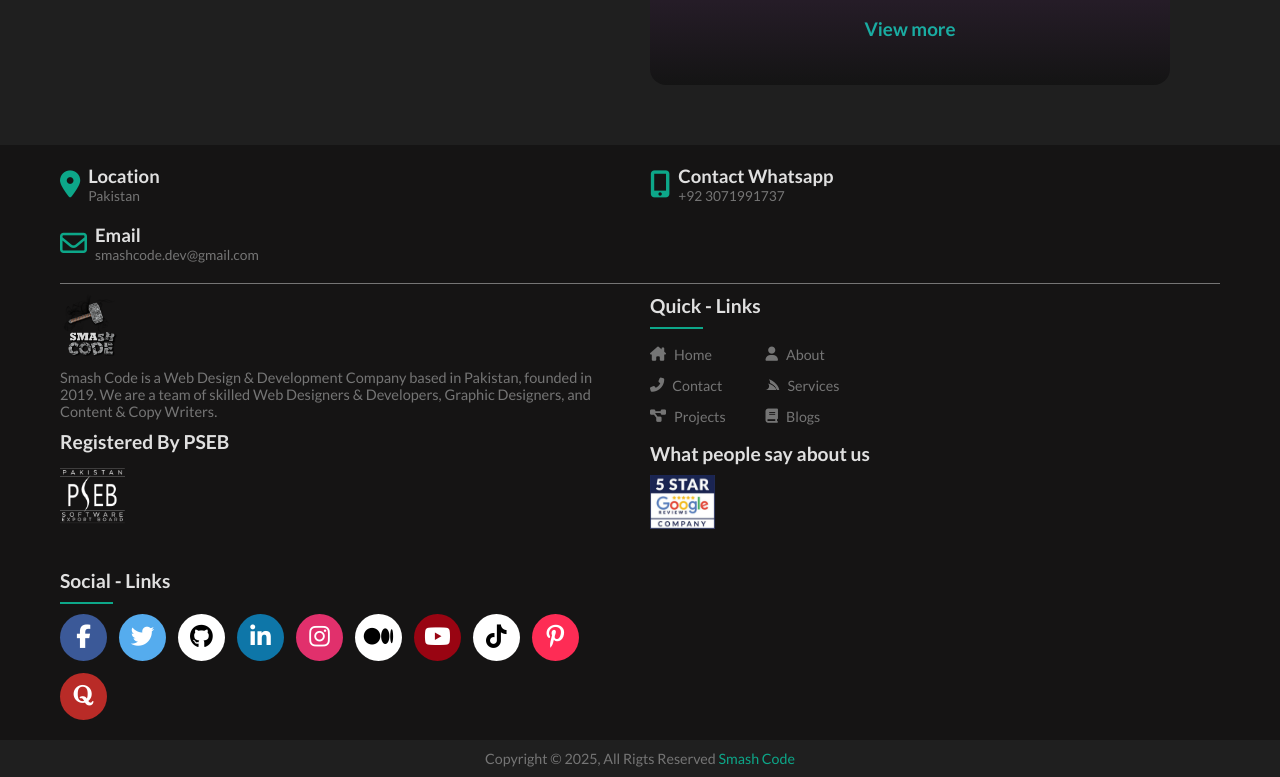
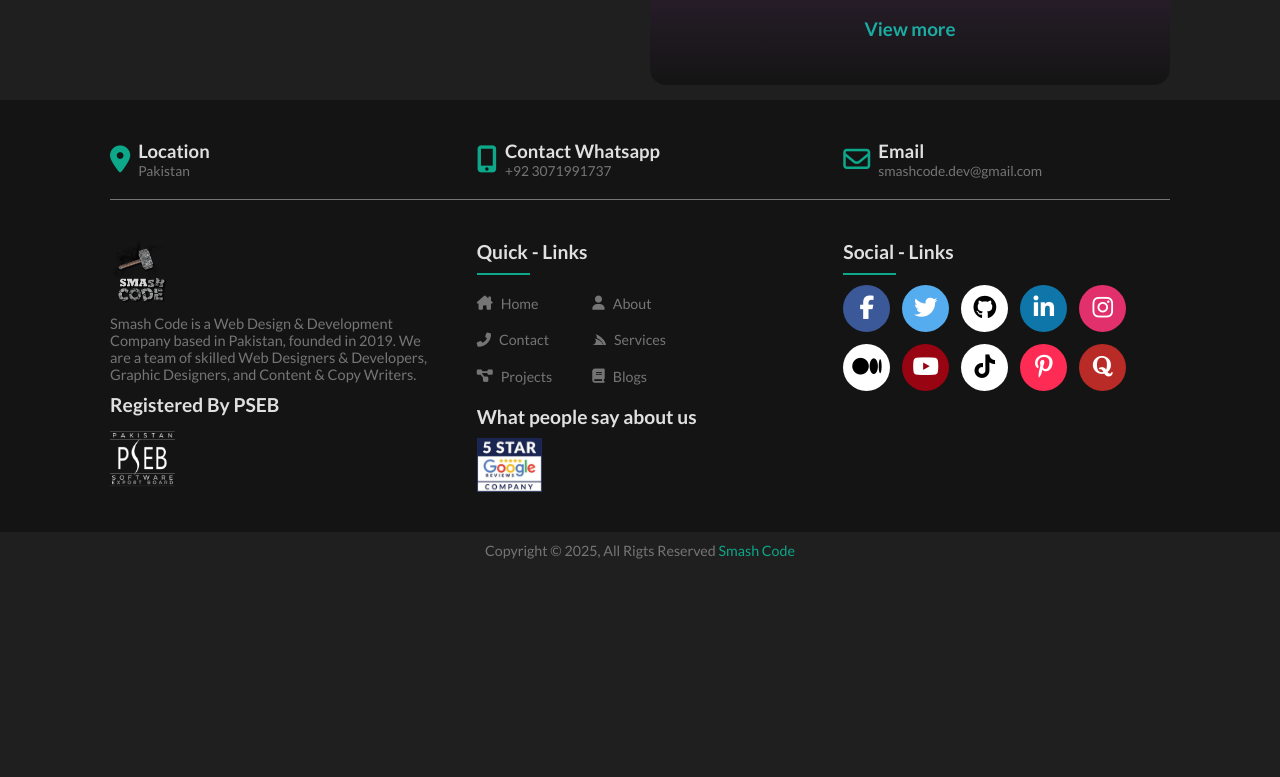
Before and after one commit to haider-ali-1/smash-code-landing-page, a plain HTML site: page index.html in a window 1280 px wide. Shown: the part 3839-4616 px from the top of the page. After the commit the page ends 4408 px from the top, so only its background shows below. Drawn offline with Linux system fonts and the light colour scheme.

Commit message:
fix footer bug

```diff
--- a/assests/css/style.css
+++ b/assests/css/style.css
@@ -279,26 +279,34 @@
 
 /* Footer Section */
 
-.footer {
-  background-color: #151414;
-  margin-top: 6rem;
+footer {
+  background-color: #141414;
 }
 
-.footer-container {
-  padding: 1rem 2rem;
+.footer-top {
+  padding-top: 3rem;
 }
 
-.footer-sections.top {
-  padding-top: 1rem;
-  padding-bottom: 2rem;
+.footer-bottom {
+  padding-block: 3rem;
 }
 
-.footer-sections.top,
-.footer-sections.bottom {
+.footer-top__container,
+.footer-bottom__container,
+.footer-copyright__container {
+  padding-inline: 1rem;
+}
+
+.footer-top__container > div {
+  padding-block: 1rem 2rem;
+  border-bottom: 1px solid #757575;
+}
+
+.footer-top__container > div,
+.footer-bottom__container > div {
   display: grid;
   grid-template-columns: repeat(1, 1fr);
-  gap: 2rem;
-  border-bottom: 1px solid #757575;
+  gap: 10px 40px;
 }
 
 .footer-section.location,
@@ -309,9 +317,7 @@
   gap: 8px;
 }
 
-.footer-section.location i,
-.footer-section.whatsapp i,
-.footer-section.email i {
+.footer-top i {
   font-size: clamp(1rem, 1.878vw + 0.296rem, 3rem);
   color: #0da789;
 }
@@ -417,23 +423,23 @@
   font-size: clamp(1.5rem, 0.939vw + 1.148rem, 2.5rem);
 }
 
-.copyright {
+.footer-copyright {
   background-color: #1f1f1f;
   color: #757575;
 }
 
-.copyright a {
+.footer-copyright__container > div {
+  padding: 1rem 2rem;
+  text-align: center;
+}
+
+.footer-copyright a {
   color: #0da789;
   font-weight: 500;
 }
 
-.copyright p {
+.footer-copyright p {
   font-size: clamp(1rem, 0.469vw + 0.824rem, 1.5rem);
-}
-
-.copyright.container {
-  text-align: center;
-  padding: 1rem;
 }
 
 /* Footer Section End */
@@ -469,8 +475,10 @@
 
   /* Main */
 
-  .main__container {
-    padding: 0 4rem;
+  .main__container,
+  .footer-top__container,
+  .footer-bottom__container {
+    padding: 0 10rem;
   }
 
   /* Main End */
@@ -502,12 +510,12 @@
   .footer-section.links .links-wrapper {
     row-gap: 0;
   }
-  .footer-sections.top {
+
+  .footer-top__container > div,
+  .footer-bottom__container > div {
     grid-template-columns: repeat(2, 1fr);
   }
-  .footer-sections.bottom {
-    grid-template-columns: repeat(2, 1fr);
-  }
+
   .footer-section.about,
   .footer-section.links,
   .footer-section.social {
@@ -532,28 +540,26 @@
   }
 
   .main__container {
-    padding: 0 10rem;
+    padding-inline: 10rem;
   }
 
   .copyright.container,
   .projects-section__container,
   .footer-container {
-    padding-left: 6rem;
-    padding-right: 6rem;
+    padding-inline: 6rem;
   }
 
   /* FOOTER */
 
-  .footer-sections.top {
-    grid-template-columns: repeat(2, 1fr);
+  .footer-top__container > div,
+  .footer-bottom__container > div {
+    grid-template-columns: repeat(3, 1fr);
   }
 }
 
 @media (min-width: 1300px) {
-  .footer-sections.top {
-    grid-template-columns: repeat(3, 1fr);
-  }
-  .footer-sections.bottom {
+  .footer-top__container,
+  .footer-bottom__container {
     grid-template-columns: repeat(3, 1fr);
   }
 }
--- a/index.html
+++ b/index.html
@@ -287,7 +287,131 @@
     </main>
 
     <footer class="footer">
-      <div class="footer-container container">
+      <div class="footer-top">
+        <div class="container">
+          <div class="footer-top__container">
+            <div>
+              <section class="footer-section location">
+                <i class="fa-solid fa-location-dot"></i>
+                <div>
+                  <h4>Location</h4>
+                  <p>Pakistan</p>
+                </div>
+              </section>
+              <section class="footer-section whatsapp">
+                <i class="fa-solid fa-mobile-screen-button"></i>
+                <div>
+                  <h4>Contact Whatsapp</h4>
+                  <p>+92 3071991737</p>
+                </div>
+              </section>
+              <section class="footer-section email">
+                <i class="fa-regular fa-envelope"></i>
+                <div>
+                  <h4>Email</h4>
+                  <p>smashcode.dev@gmail.com</p>
+                </div>
+              </section>
+            </div>
+          </div>
+        </div>
+      </div>
+
+      <div class="footer-bottom">
+        <div class="container">
+          <div class="footer-bottom__container">
+            <div>
+              <section class="footer-section about">
+                <img src="./assests/images/logo.png" alt="Smash Code Logo" />
+                <p>
+                  Smash Code is a Web Design & Development Company based in
+                  Pakistan, founded in 2019. We are a team of skilled Web
+                  Designers & Developers, Graphic Designers, and Content & Copy
+                  Writers.
+                </p>
+                <h4>Registered By PSEB</h4>
+                <img src="./assests/images/img3.png" alt="PSEB Logo" />
+              </section>
+
+              <section class="footer-section links">
+                <h4>Quick - Links</h4>
+                <ul class="links-wrapper">
+                  <li>
+                    <a href=""><i class="fa-solid fa-house-chimney"></i>Home</a>
+                  </li>
+                  <li>
+                    <a href=""><i class="fa-solid fa-user"></i>About</a>
+                  </li>
+                  <li>
+                    <a href=""><i class="fa-solid fa-phone-flip"></i>Contact</a>
+                  </li>
+                  <li>
+                    <a href=""
+                      ><i class="fa-brands fa-servicestack"></i>Services</a
+                    >
+                  </li>
+                  <li>
+                    <a href=""
+                      ><i class="fa-solid fa-diagram-project"></i>Projects</a
+                    >
+                  </li>
+                  <li>
+                    <a href=""><i class="fa-solid fa-book"></i>Blogs</a>
+                  </li>
+                </ul>
+                <h4>What people say about us</h4>
+                <img src="./assests/images/google.jpeg" alt="" srcset="" />
+              </section>
+
+              <section class="footer-section social">
+                <h4>Social - Links</h4>
+                <div class="social-links">
+                  <a href="" class="facebook"
+                    ><i class="fab fa-facebook-f"></i
+                  ></a>
+                  <a href="" class="twitter"><i class="fab fa-twitter"></i></a>
+                  <a href="" class="github"><i class="fab fa-github"></i></a>
+                  <a href="" class="linkedin"
+                    ><i class="fab fa-linkedin-in"></i
+                  ></a>
+                  <a href="" class="instagram"
+                    ><i class="fab fa-instagram"></i
+                  ></a>
+                  <a href="" class="medium"><i class="fab fa-medium-m"></i></a>
+                  <a href="" class="youtube"><i class="fab fa-youtube"></i></a>
+                  <a href="" class="tiktok"><i class="fab fa-tiktok"></i></a>
+                  <a href="" class="pinterest"
+                    ><i class="fab fa-pinterest-p"></i
+                  ></a>
+                  <a href="" class="quora"><i class="fab fa-quora"></i></a>
+                </div>
+              </section>
+            </div>
+          </div>
+        </div>
+      </div>
+
+      <div class="footer-copyright">
+        <div class="container">
+          <div class="footer-copyright__container">
+            <div>
+              <p>
+                Copyright &copy; 2025, All Rigts Reserved
+                <a href="https://www.smashcode.com">Smash Code</a>
+              </p>
+            </div>
+          </div>
+        </div>
+      </div>
+
+      <!-- <div class="footer-copyright">
+        <div class="container">
+          <div class="footer-copyright__container"></div>
+        </div>
+      </div>
+
+      <div class="container">
+        <div class="footer__container">
           <div class="footer-sections top">
             <section class="footer-section location">
               <i class="fa-solid fa-location-dot"></i>
@@ -317,8 +441,9 @@
               <img src="./assests/images/logo.png" alt="Smash Code Logo" />
               <p>
                 Smash Code is a Web Design & Development Company based in
-              Pakistan, founded in 2019. We are a team of skilled Web Designers
-              & Developers, Graphic Designers, and Content & Copy Writers.
+                Pakistan, founded in 2019. We are a team of skilled Web
+                Designers & Developers, Graphic Designers, and Content & Copy
+                Writers.
               </p>
               <h4>Registered By PSEB</h4>
               <img src="./assests/images/img3.png" alt="PSEB Logo" />
@@ -337,7 +462,9 @@
                   <a href=""><i class="fa-solid fa-phone-flip"></i>Contact</a>
                 </li>
                 <li>
-                <a href=""><i class="fa-brands fa-servicestack"></i>Services</a>
+                  <a href=""
+                    ><i class="fa-brands fa-servicestack"></i>Services</a
+                  >
                 </li>
                 <li>
                   <a href=""
@@ -355,11 +482,17 @@
             <section class="footer-section social">
               <h4>Social - Links</h4>
               <div class="social-links">
-              <a href="" class="facebook"><i class="fab fa-facebook-f"></i></a>
+                <a href="" class="facebook"
+                  ><i class="fab fa-facebook-f"></i
+                ></a>
                 <a href="" class="twitter"><i class="fab fa-twitter"></i></a>
                 <a href="" class="github"><i class="fab fa-github"></i></a>
-              <a href="" class="linkedin"><i class="fab fa-linkedin-in"></i></a>
-              <a href="" class="instagram"><i class="fab fa-instagram"></i></a>
+                <a href="" class="linkedin"
+                  ><i class="fab fa-linkedin-in"></i
+                ></a>
+                <a href="" class="instagram"
+                  ><i class="fab fa-instagram"></i
+                ></a>
                 <a href="" class="medium"><i class="fab fa-medium-m"></i></a>
                 <a href="" class="youtube"><i class="fab fa-youtube"></i></a>
                 <a href="" class="tiktok"><i class="fab fa-tiktok"></i></a>
@@ -371,14 +504,16 @@
             </section>
           </div>
         </div>
-      <section class="copyright">
-        <div class="copyright container">
+      </div> -->
+
+      <!-- <div class="container">
+        <div class="copyright__container">
           <p>
             Copyright &copy; 2025, All Rigts Reserved
             <a href="https://www.smashcode.com">Smash Code</a>
           </p>
         </div>
-      </section>
+      </div> -->
     </footer>
     <script src="./assests/js/main.js"></script>
   </body>
```
Lines whose indentation alone changed are shown as unchanged.
